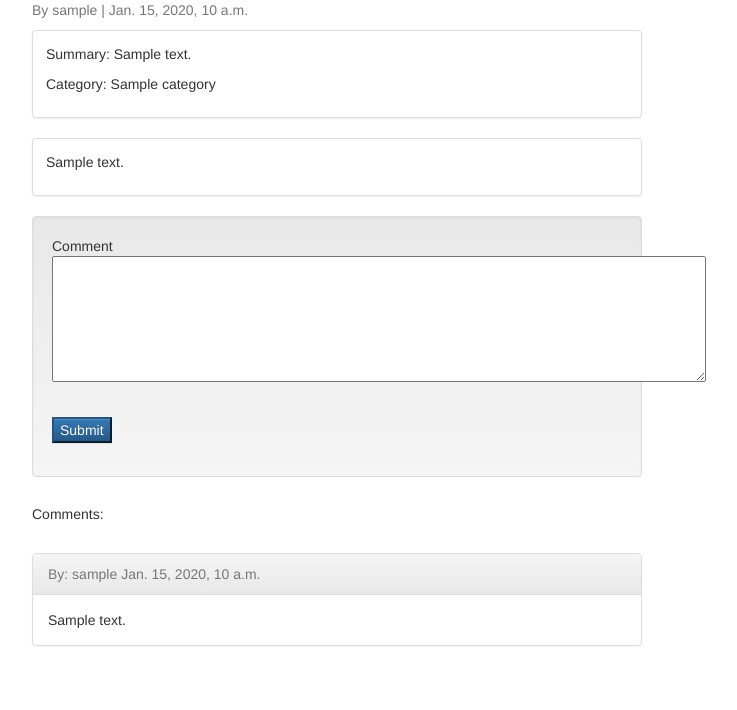
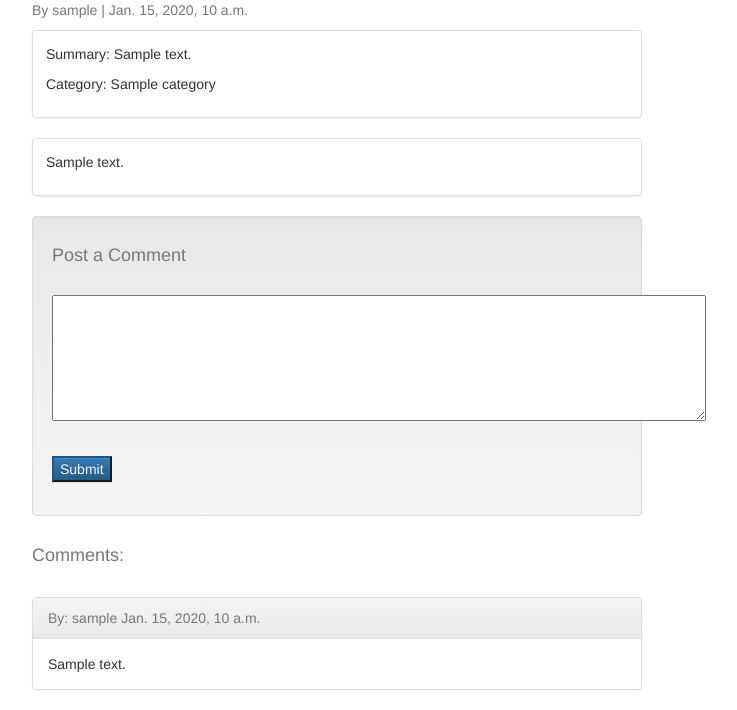
Before and after one commit to kodeit/blog, a Django app: a page that uses blog/templates/comments/comments.html in a window 1280 px wide. Shown: the part 426-1136 px from the top of the page, without its empty margins (303-1040 px from the left). Before the commit the page ends 1072 px from the top, so only its background shows below. Run offline with Django 3.2, Linux system fonts and the light colour scheme; tables that the repository leaves empty hold one stand-in row (values such as "Sample post"); grey boxes marked "Sample" are stand-in pictures; some libraries are stand-ins or nearby versions.

Commit message:
Posts: Minor style fixes.

```diff
--- a/blog/static/css/base.css
+++ b/blog/static/css/base.css
@@ -1,4 +1,4 @@
-h1 {
+h1,h4 {
     color: #777777;
 }
 
--- a/blog/templates/comments/comment_form.html
+++ b/blog/templates/comments/comment_form.html
@@ -4,7 +4,7 @@
     <form method="POST" action="{% url "comments:comment-create" %}" class="cmt_add-frm">
         {% csrf_token %}
         {{ form.errors }}
-        {{ form.comment.label }}
+	<h4>Post a Comment</h4>
         <br>
         <div class="form-group">
         {{ form.comment }}
--- a/blog/templates/comments/comments.html
+++ b/blog/templates/comments/comments.html
@@ -5,7 +5,7 @@
 <div class="comments-wrapper">
     <div class="row">
         <div class="col-sm-8">
-            <h5>Comments:</h5>
+            <h4>Comments:</h4>
         </div>
     </div>
 
--- a/blog/templates/posts/post_detail.html
+++ b/blog/templates/posts/post_detail.html
@@ -25,7 +25,9 @@
     <div class="thumbnail">
         <div class="caption post-sum-cat">
             <p>Summary: {{ post.summary }}</p>
-            <p>Category: {% for category in post.category.all %} {{ category }} {% endfor %}
+            {% if post.category.all|length %}
+                <p>Category: {{ post.category.all|join:", " }}
+            {% endif %}
         </div>
     </div>
 
```
